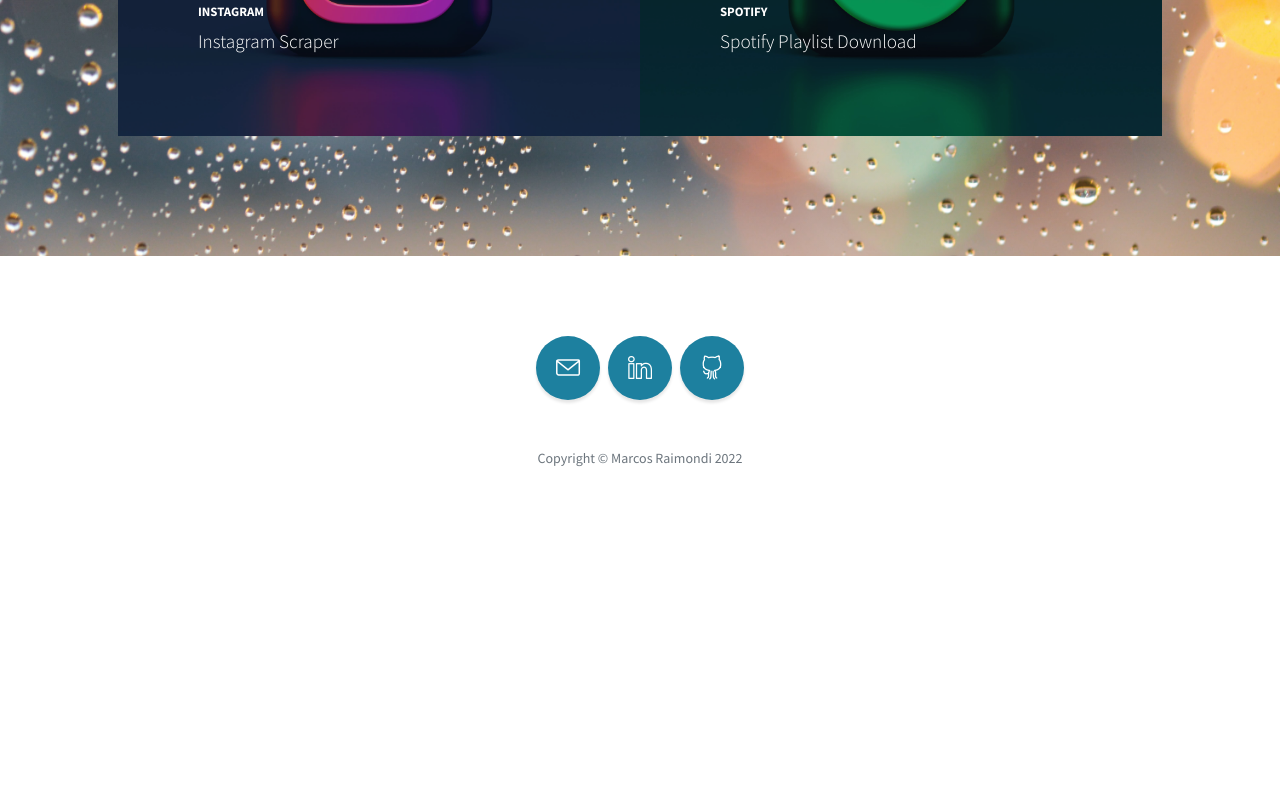
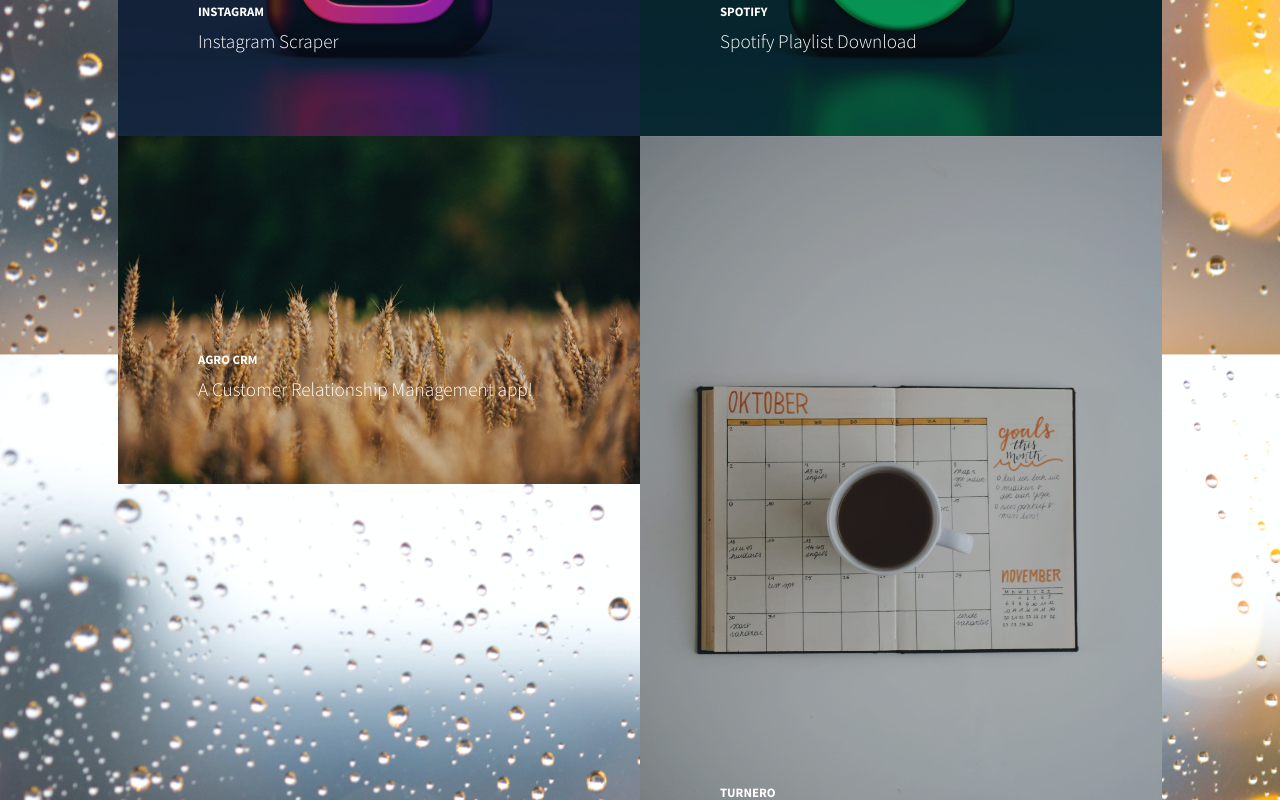
Before and after one commit to marcosraimondi1/appPlatform, a React (Create React App) app in the folder frontend/: page / in a window 1280 px wide. Shown: the part 500-1300 px from the top of the page. Before the commit the page ends 1049 px from the top, so only its background shows below. Built offline with nearby package versions, Linux system fonts and the light colour scheme; no server answers.

Commit message:
apps items

```diff
--- a/frontend/src/components/Footer/Footer.jsx
+++ b/frontend/src/components/Footer/Footer.jsx
@@ -8,11 +8,11 @@
             <li className="list-inline-item">
               <a
                 className="social-link rounded-circle text-white mr-3"
-                href="mailto:marcosraimondi1@gmail.com?Subject=Something."
+                href="https://marcosraimondi1.github.io"
                 target="_blank"
                 rel="noopener noreferrer"
               >
-                <i className="icon-envelope"></i>
+                <i className="icon-globe"></i>
               </a>
             </li>
             <li className="list-inline-item">
--- a/frontend/src/components/Portfolio/Portfolio.jsx
+++ b/frontend/src/components/Portfolio/Portfolio.jsx
@@ -12,7 +12,7 @@
           </div>
           <div className="row gx-0">
             <Item
-              href="/instagram"
+              href="#instagram"
               caption_title="Instagram"
               caption_description="Instagram Scraper"
               img_source="assets/img/portfolio/instagram.jpg"
@@ -23,19 +23,19 @@
               caption_description="Spotify Playlist Download"
               img_source="assets/img/portfolio/spotify.jpg"
             />
-            {/* <Item
+            <Item
               href="http://agro-crm-project.herokuapp.com"
               caption_title="Agro CRM"
               caption_description="A Customer Relationship Management app!"
-              img_source="assets/img/portfolio/agro-project.jpg"
+              img_source="assets/img/portfolio/crm_img.jpg"
             />
 
             <Item
               href="http://turnosyagenda.herokuapp.com"
               caption_title="Turnero"
               caption_description="Booking services made easy!"
-              img_source="assets/img/portfolio/turnero.jpg"
-            />            */}
+              img_source="assets/img/portfolio/turnero_img.jpg"
+            />
           </div>
         </div>
       </section>
```
Also changed, not shown: frontend/public/assets/img/portfolio/crm_img.jpg (added), frontend/public/assets/img/portfolio/turnero_img.jpg (added).
